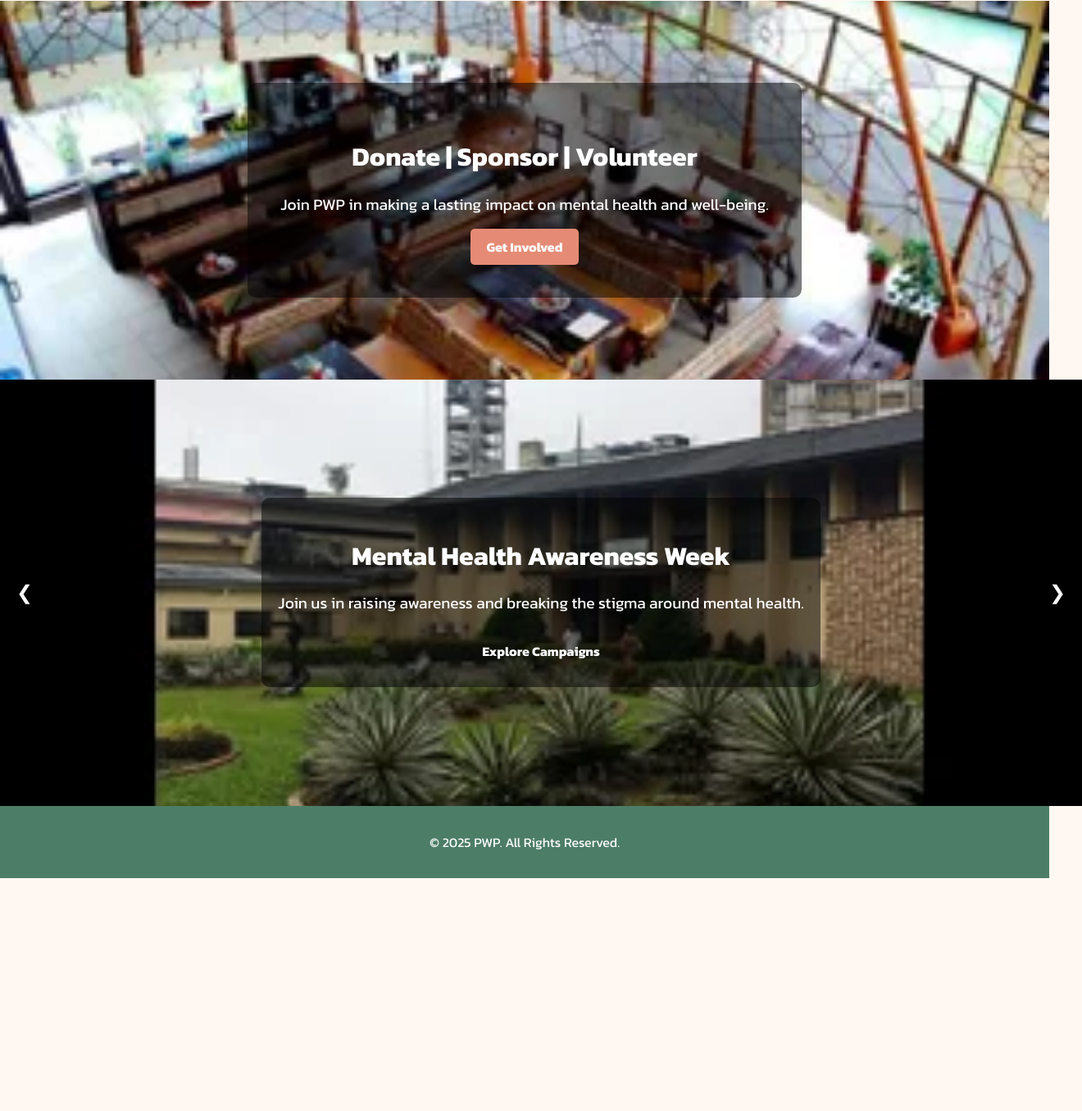
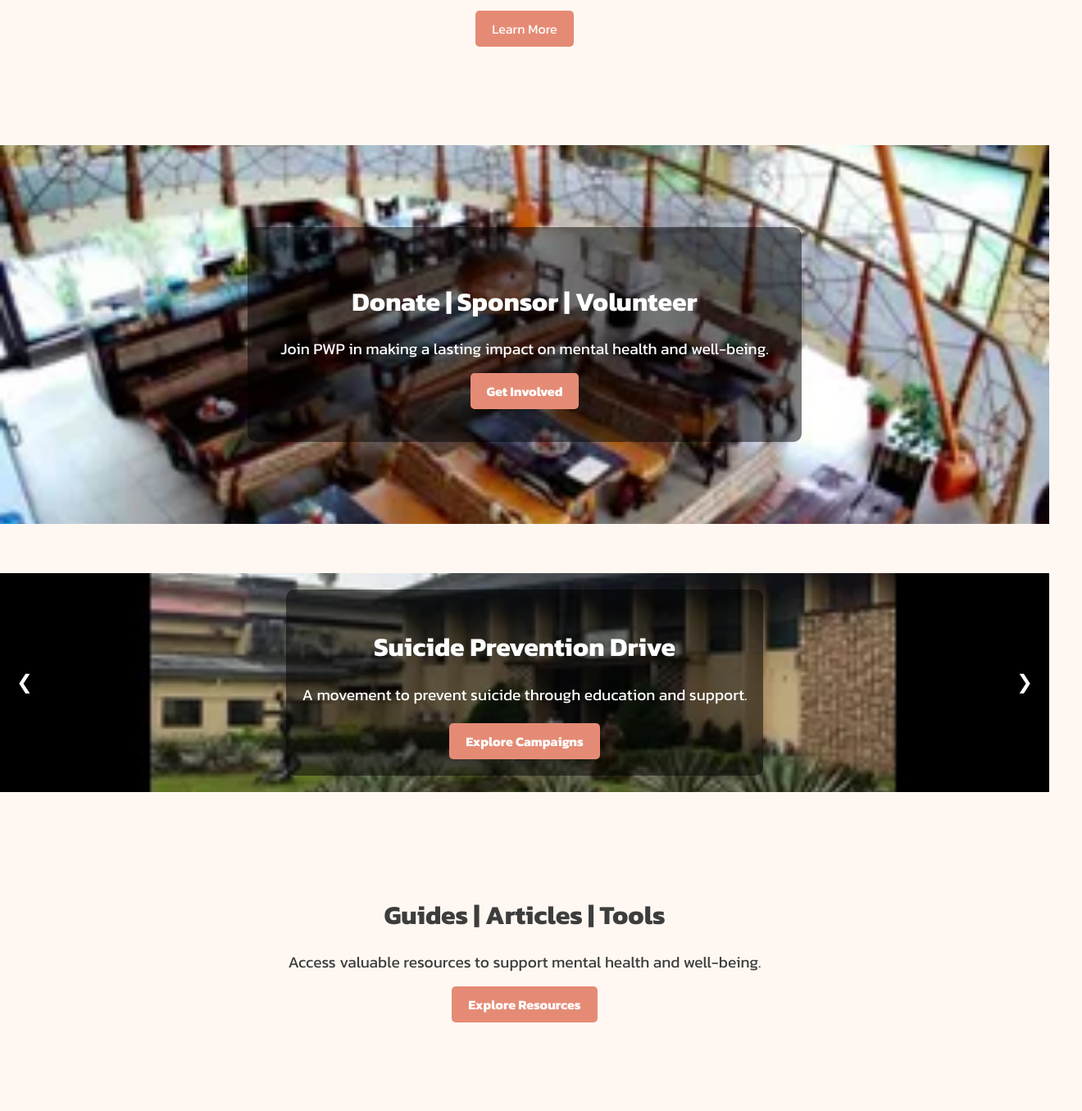
Before and after one commit to Gbebia2/pwp, a plain HTML site: page index.html in a window 1280 px wide. Shown: the part 905-2260 px from the top of the page at 82% size, 1320 px wide, since content can reach past the window. Before the commit the page ends 1976 px from the top, so only its background shows below. Drawn offline with Linux system fonts and the light colour scheme.

Commit message:
update-1

```diff
--- a/index.html
+++ b/index.html
@@ -8,16 +8,22 @@
     <link rel="preconnect" href="https://fonts.googleapis.com">
     <link rel="preconnect" href="https://fonts.gstatic.com" crossorigin>
     <link href="https://fonts.googleapis.com/css2?family=Kanit:ital,wght@0,100;0,200;0,300;0,400;0,500;0,600;0,700;0,800;0,900;1,100;1,200;1,300;1,400;1,500;1,600;1,700;1,800;1,900&display=swap" rel="stylesheet">
+    <link rel="icon" type="image" href="images/pwp-icon.ico">
+
 </head>
 <body>
     <header>
-        <div class="logo">PWP</div>
+        <div class="logo-container">
+            <img src="images/pwp-logo.jpeg" alt="PWP Logo" class="logo-img">
+            <div class="logo">PWP</div>
+        </div>
         <button class="menu-toggle">☰</button>
         <nav class="sidebar">
             <ul>
                 <li><a href="#about">About</a></li>
-                <li><a href="#programs">Programs & Initiatives</a></li>
                 <li><a href="#get-involved">Get Involved</a></li>
+                <li><a href="#campaigns">Campaigns</a></li>
+                <li><a href="#resources">Resources</a></li>
                 <li><a href="#contact">Contact</a></li>
             </ul>
         </nav>
@@ -62,7 +68,13 @@
             <button id="next-campaign">&#10095;</button>
         </section>
 
-
+        <section id="resources">
+            <div class="resources-overlay">
+                <h2>Guides | Articles | Tools</h2>
+                <p>Access valuable resources to support mental health and well-being.</p>
+                <a href="resources.html" class="cta">Explore Resources</a>
+            </div>
+        </section>
     </main>
 
     <footer>
--- a/scripts/pwp.js
+++ b/scripts/pwp.js
@@ -87,49 +87,51 @@
     aboutPrevButton.addEventListener("click", prevAboutSlide);
     setInterval(nextAboutSlide, 5000); // Auto-switch every 5 seconds
 
-    document.addEventListener("DOMContentLoaded", function () {
     // Campaigns Section - Only text changes, background stays the same
-        const campaignTitles = [
-            "Mental Health Awareness Week",
-            "Suicide Prevention Drive",
-            "Community Therapy Sessions",
-            "Mindfulness & Stress Management"
-        ];
-
-        const campaignDescriptions = [
-            "Join us in raising awareness and breaking the stigma around mental health.",
-            "A movement to prevent suicide through education and support.",
-            "Free therapy sessions to promote emotional well-being in the community.",
-            "Helping individuals learn stress management techniques for a healthier mind."
+    const campaigns = [
+        {
+            title: "Mental Health Awareness Week",
+            description: "Join us in raising awareness and breaking the stigma around mental health."
+        },
+        {
+            title: "Suicide Prevention Drive",
+            description: "A movement to prevent suicide through education and support."
+        },
+        {
+            title: "Community Therapy Sessions",
+            description: "Free therapy sessions to promote emotional well-being in the community."
+        },
+        {
+            title: "Mindfulness & Stress Management",
+            description: "Helping individuals learn stress management techniques for a healthier mind."
+        }
     ];
 
     let campaignIndex = 0;
     const campaignTitleElement = document.querySelector("#campaign-title");
     const campaignDescElement = document.querySelector("#campaign-description");
-        const prevCampaignBtn = document.querySelector("#prev-campaign");
-        const nextCampaignBtn = document.querySelector("#next-campaign");
 
     function updateCampaign() {
-            campaignTitleElement.textContent = campaignTitles[campaignIndex];
-            campaignDescElement.textContent = campaignDescriptions[campaignIndex];
+        campaignTitleElement.textContent = campaigns[campaignIndex].title;
+        campaignDescElement.textContent = campaigns[campaignIndex].description;
     }
 
-        function nextCampaign() {
-            campaignIndex = (campaignIndex + 1) % campaignTitles.length;
+    document.querySelector("#next-campaign").addEventListener("click", function () {
+        campaignIndex = (campaignIndex + 1) % campaigns.length;
         updateCampaign();
-        }
+    });
 
-        function prevCampaign() {
-            campaignIndex = (campaignIndex - 1 + campaignTitles.length) % campaignTitles.length;
+    document.querySelector("#prev-campaign").addEventListener("click", function () {
+        campaignIndex = (campaignIndex - 1 + campaigns.length) % campaigns.length;
         updateCampaign();
-        }
-
-        nextCampaignBtn.addEventListener("click", nextCampaign);
-        prevCampaignBtn.addEventListener("click", prevCampaign);
+    });
 
     // Auto-switch every 5 seconds
-        setInterval(nextCampaign, 5000);
+    setInterval(function () {
+        campaignIndex = (campaignIndex + 1) % campaigns.length;
+        updateCampaign();
+    }, 5000);
+
+    // Initialize with first campaign text
+    updateCampaign();
 });
-
-
-});
--- a/styles/pwp.css
+++ b/styles/pwp.css
@@ -17,9 +17,22 @@
     color: white;
 }
 
+.logo-container {
+    display: flex;
+    align-items: center;
+}
+
 .logo {
     font-size: 1.5em;
     font-weight: bold;
+}
+
+.logo-img {
+    width: 25%;
+    max-width: 150px;
+    height: auto;
+    border-radius: 20px;
+    margin-right: 5px;
 }
 
 .menu-toggle {
@@ -85,30 +98,32 @@
     border-radius: 10px;
 }
 
-#hero button, #about-us button {
+#hero button{
     position: absolute;
     top: 45%;
     transform: translateY(-50%);
-    background: rgba(0, 0, 0, 0.5);
+    background: rgba(0, 0, 0, 0.3);
     color: white;
     border: none;
-    padding: 6px 9px;
-    font-size: 15px;
+    font-size: 1.5rem;
+    padding: 10px;
     cursor: pointer;
-    border-radius: 5px;
+    border-radius: 50%;
+    transition: 0.3s;
 }
 
 #about-us button {
     position: absolute;
-    top: 125%;
+    top: 85%;
     transform: translateY(-50%);
-    background: rgba(0, 0, 0, 0.5);
+    background: rgba(0, 0, 0, 0.3);
     color: white;
     border: none;
-    padding: 6px 9px;
-    font-size: 15px;
+    font-size: 1.5rem;
+    padding: 10px;
     cursor: pointer;
-    border-radius: 5px;
+    border-radius: 50%;
+    transition: 0.3s;
 }
 
 #hero-prev, #about-prev {
@@ -168,8 +183,6 @@
 /* Campaigns Section */
 #campaigns {
     position: relative;
-    width: 100%;
-    height: 60vh;
     background: url("../images/national_museum_lagos.webp") center/cover no-repeat;
     display: flex;
     align-items: center;
@@ -198,14 +211,14 @@
 }
 
 #campaign-link {
-    display: inline-block;
-    padding: 12px 20px;
-    background-color: var(--cta-color);
+display: inline-block;
+    background: #E58B75; /* CTA color */
     color: white;
+    padding: 10px 20px;
+    text-decoration: none;
     font-weight: bold;
-    text-decoration: none;
     border-radius: 5px;
-    transition: 0.3s;
+    transition: background 0.3s ease;
 }
 
 #campaign-link:hover {
@@ -239,12 +252,38 @@
     right: 10px;
 }
 
+#resources h2 {
+    font-size: 2rem;
+    font-weight: bold;
+    margin-bottom: 10px;
+}
 
+#resources p {
+    font-size: 1.2rem;
+    margin-bottom: 15px;
+}
+
+#resources .cta {
+    display: inline-block;
+    background: #E58B75; /* CTA color */
+    color: white;
+    padding: 10px 20px;
+    text-decoration: none;
+    font-weight: bold;
+    border-radius: 5px;
+    transition: background 0.3s ease;
+}
+
+#resources .cta:hover {
+    background: #d6735f;
+}
 
 /* Sections */
 section {
     padding: 40px;
     text-align: center;
+    padding-bottom: 60px;
+    margin-bottom: 60px;
 }
 
 .cta {
```
Also changed, not shown: images/pwp-icon.ico (added), images/pwp-logo.jpeg (added). Lines whose indentation alone changed are shown as unchanged.
